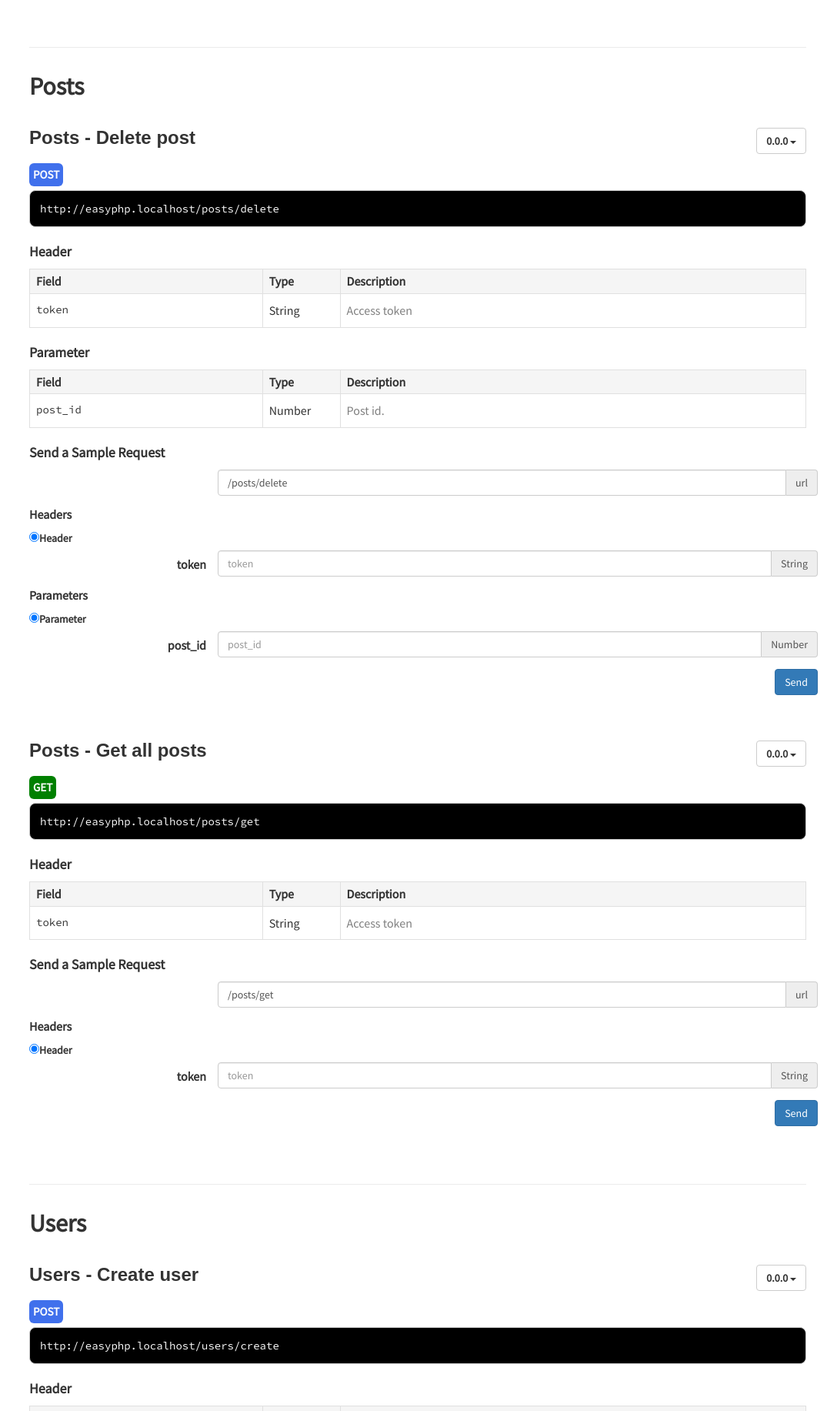
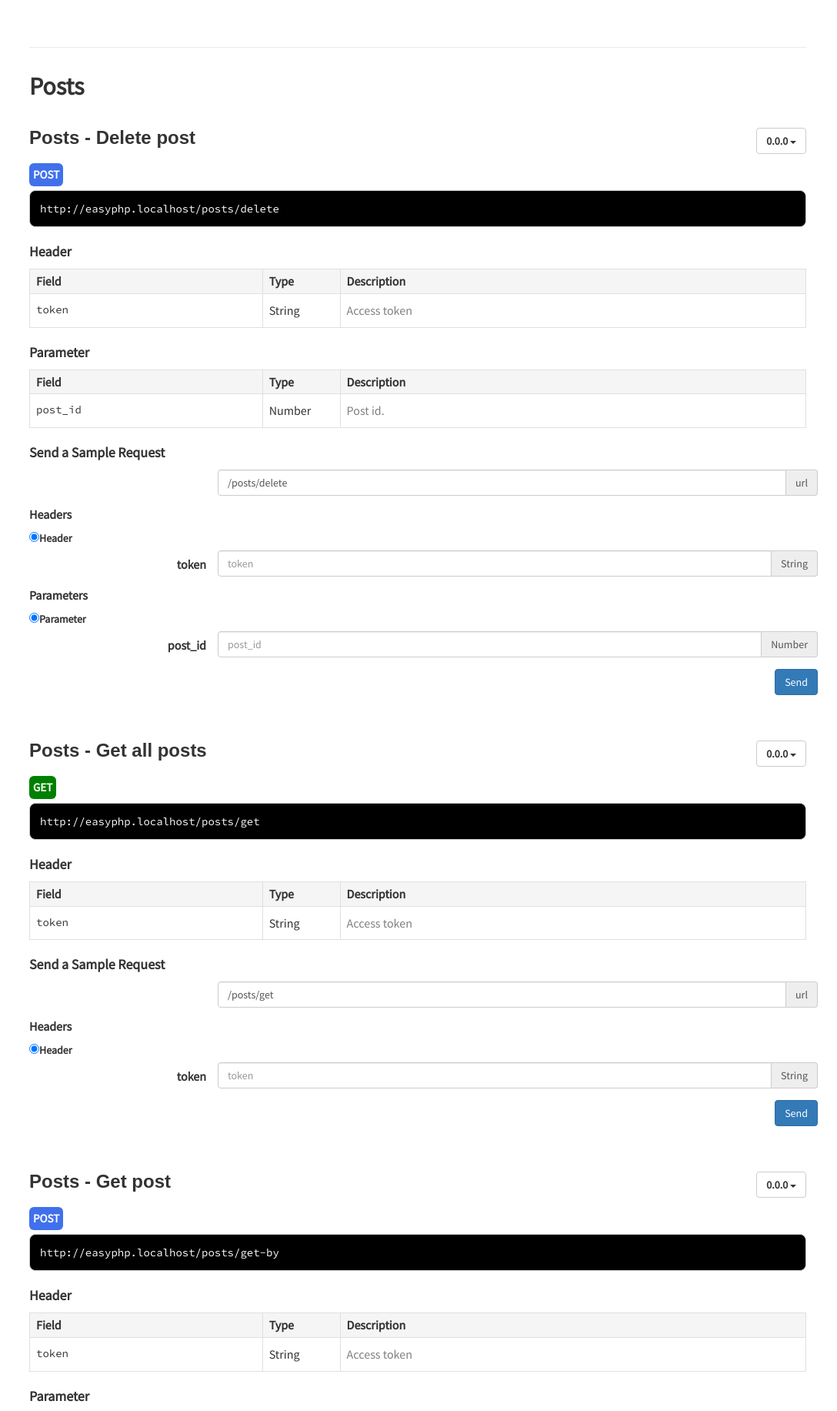
Before and after one commit to lexxeech/easy-php, a PHP site: page /posts/ in a window 1320 px wide. Shown: the part 1839-3672 px from the top of the page at 77% size, without its empty margins (232-1320 px from the left). Run offline with PHP 8.4, Linux system fonts and the light colour scheme; some libraries are stand-ins or nearby versions.

Commit message:
fixed token bug

```diff
--- a/public/api_data.js
+++ b/public/api_data.js
@@ -112,6 +112,47 @@ define({ "api": [
     "sampleRequest": [
       {
         "url": "/posts/delete"
+      }
+    ],
+    "version": "0.0.0",
+    "filename": "App/Controllers/Posts.php",
+    "groupTitle": "Posts"
+  },
+  {
+    "type": "post",
+    "url": "/posts/get-by",
+    "title": "Get post",
+    "name": "Post_get",
+    "group": "Posts",
+    "header": {
+      "fields": {
+        "Header": [
+          {
+            "group": "Header",
+            "type": "String",
+            "optional": false,
+            "field": "token",
+            "description": "<p>Access token</p>"
+          }
+        ]
+      }
+    },
+    "parameter": {
+      "fields": {
+        "Parameter": [
+          {
+            "group": "Parameter",
+            "type": "Number",
+            "optional": false,
+            "field": "post_id",
+            "description": "<p>Post id.</p>"
+          }
+        ]
+      }
+    },
+    "sampleRequest": [
+      {
+        "url": "/posts/get-by"
       }
     ],
     "version": "0.0.0",
@@ -320,6 +361,34 @@ define({ "api": [
   },
   {
     "type": "get",
+    "url": "/users/get-by",
+    "title": "Get user",
+    "name": "User",
+    "group": "Users",
+    "header": {
+      "fields": {
+        "Header": [
+          {
+            "group": "Header",
+            "type": "String",
+            "optional": false,
+            "field": "token",
+            "description": "<p>Access token</p>"
+          }
+        ]
+      }
+    },
+    "sampleRequest": [
+      {
+        "url": "/users/get-by"
+      }
+    ],
+    "version": "0.0.0",
+    "filename": "App/Controllers/Users.php",
+    "groupTitle": "Users"
+  },
+  {
+    "type": "get",
     "url": "/users/get",
     "title": "Get all users",
     "name": "Users",
--- a/public/api_project.js
+++ b/public/api_project.js
@@ -8,7 +8,7 @@ define({
   "apidoc": "0.3.0",
   "generator": {
     "name": "apidoc",
-    "time": "2018-03-29T17:40:59.007Z",
+    "time": "2018-04-05T15:47:23.946Z",
     "url": "http://apidocjs.com",
     "version": "0.17.6"
   }
--- a/public/api_project.json
+++ b/public/api_project.json
@@ -8,7 +8,7 @@
   "apidoc": "0.3.0",
   "generator": {
     "name": "apidoc",
-    "time": "2018-03-29T17:40:59.007Z",
+    "time": "2018-04-05T15:47:23.946Z",
     "url": "http://apidocjs.com",
     "version": "0.17.6"
   }
--- a/public/index.php
+++ b/public/index.php
@@ -29,6 +29,7 @@ $router = new Core\Router();
 $router->add('', ['controller' => 'Home', 'action' => 'index']);
 
 $router->add('/users/get', ['controller' => 'Users', 'action' => 'get']);
+$router->add('/users/get-by', ['controller' => 'Users', 'action' => 'getBy']);
 $router->add('/users/delete', ['controller' => 'Users', 'action' => 'delete']);
 $router->add('/users/create', ['controller' => 'Users', 'action' => 'create']);
 $router->add('/users/update', ['controller' => 'Users', 'action' => 'update']);
@@ -37,6 +38,7 @@ $router->add('/auth/get', ['controller' => 'Auth', 'action' => 'get']);
 $router->add('/auth/out', ['controller' => 'Auth', 'action' => 'out']);
 
 $router->add('/posts/get', ['controller' => 'Posts', 'action' => 'get']);
+$router->add('/posts/get-by', ['controller' => 'Posts', 'action' => 'getBy']);
 $router->add('/posts/delete', ['controller' => 'Posts', 'action' => 'delete']);
 $router->add('/posts/create', ['controller' => 'Posts', 'action' => 'create']);
 $router->add('/posts/update', ['controller' => 'Posts', 'action' => 'update']);
```
Also changed, not shown: App/Controllers/Posts.php (+61 -7 lines), App/Controllers/Users.php (+55 -14 lines), App/Models/Authentication.php (+9 -1 lines), App/Models/Post.php (+15 -0 lines), App/Models/User.php (+14 -0 lines), public/api_data.json (+69 -0 lines).
